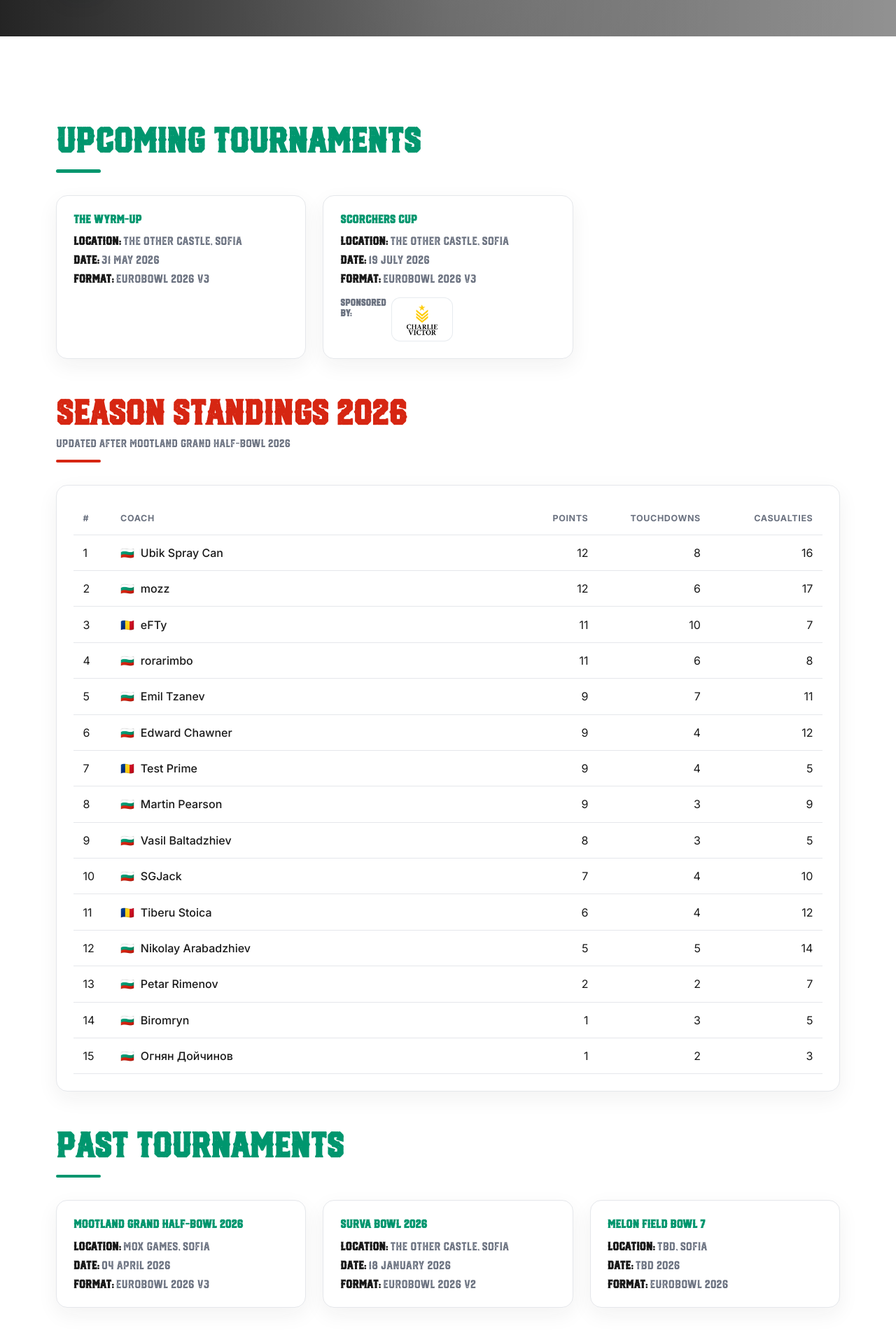
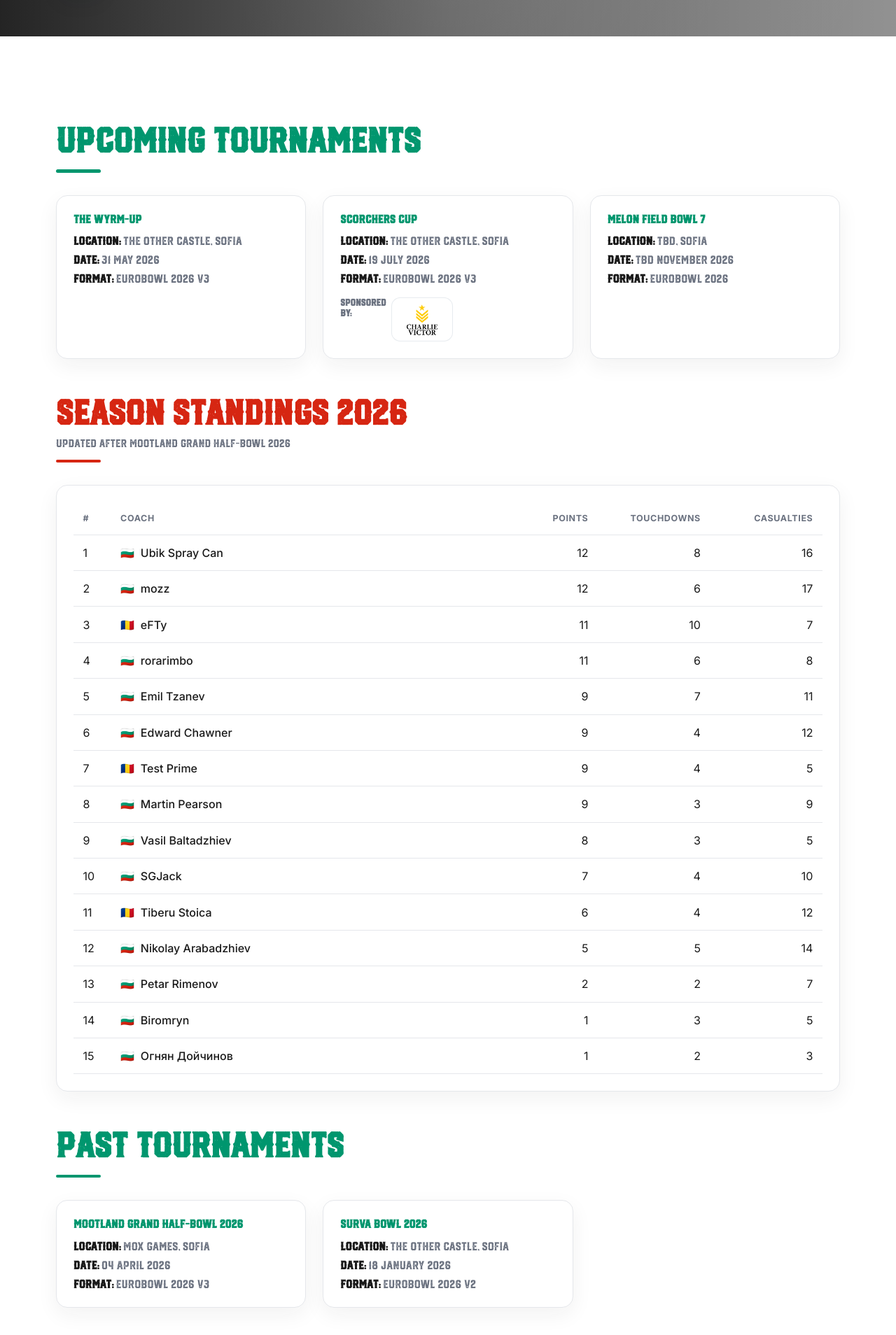
Before and after one commit to aladzhov/BloodBowlTournament, an Angular app in the folder frontend/: page / in a window 1280 px wide. Shown: the part 270-2178 px from the top of the page at 70% size. Built offline with nearby package versions, Linux system fonts and the light colour scheme; grey boxes are pictures that could not be loaded.

Commit message:
melon field

```diff
--- a/frontend/src/app/tournaments.data.ts
+++ b/frontend/src/app/tournaments.data.ts
@@ -37,7 +37,7 @@ export const allTournaments: Tournament[] = [
   {
     name: 'Melon Field Bowl 7',
     location: 'TBD, Sofia',
-    dates: 'TBD 2026',
+    dates: 'TBD November 2026',
     format: 'EuroBowl 2026',
     url: ''
   }
```
